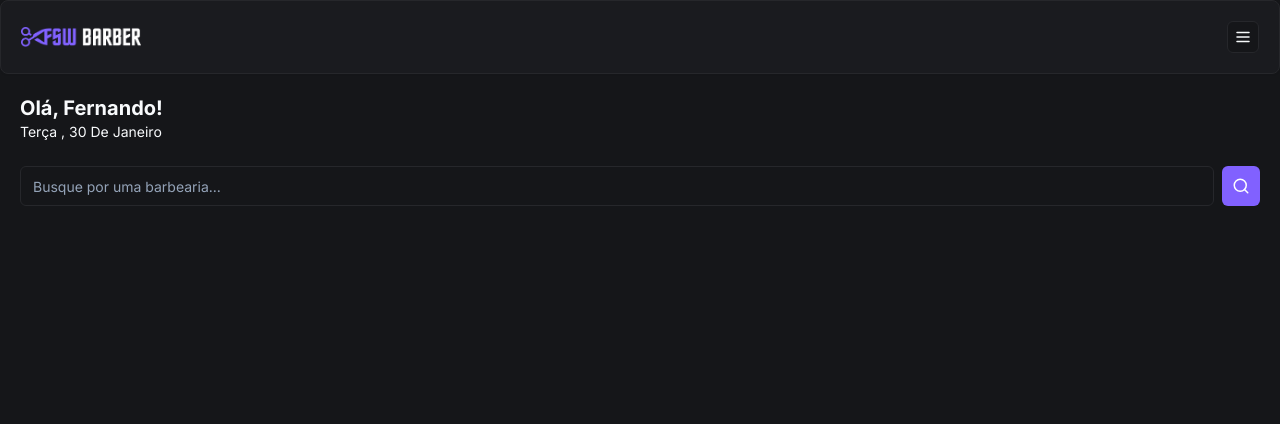
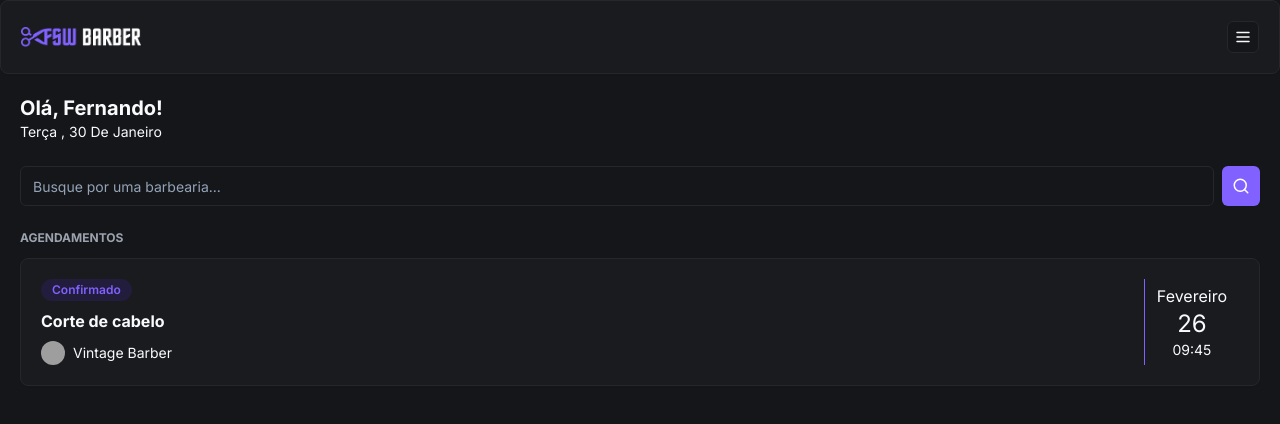
Before and after one commit to Fer96carvalho/barber-app, a Next.js app: page / in a window 1280 px wide. Shown: the top 424 px of the page. Built offline with nearby package versions, Linux system fonts and the light colour scheme; grey boxes are pictures that could not be loaded.

Commit message:
add initial booking component

```diff
--- a/app/(home)/page.tsx
+++ b/app/(home)/page.tsx
@@ -2,6 +2,7 @@
 import Header from "../_components/header";
 import { format, formatDate } from "date-fns";
 import Search from "./_components/search";
+import BookingItem from "../_components/booking-item";
 
 
 export default function Home() {
@@ -19,6 +20,10 @@
       <div className="px-5 mt-6">
         <Search/>
       </div>
+      <div className="px-5 mt-6">
+        <h2 className="text-xs mb-3 uppercase text-gray-400 font-bold">Agendamentos</h2>
+        <BookingItem />
+      </div>
     </div>
   );
 }
--- /dev/null
+++ b/app/_components/booking-item.tsx
@@ -0,0 +1,30 @@
+import { Avatar, AvatarImage, AvatarFallback } from "./ui/avatar";
+import { Badge } from "./ui/badge";
+import { Card, CardContent } from "./ui/card";
+
+const BoonkingItem = () => {
+    return (
+        <Card>
+            <CardContent className="p-5 flex justify-between">
+                <div className="flex flex-col gap-2">
+                    <Badge className="bg-[#221C3D] text-primary hover:bg-[#221C3D] w-fit">Confirmado</Badge>
+                    <h2 className="font-bold">Corte de cabelo</h2>
+                    <div className="flex items-center gap-2">
+                        <Avatar className="h-6 w-6">
+                            <AvatarImage src="https://utfs.io/f/0ddfbd26-a424-43a0-aaf3-c3f1dc6be6d1-1kgxo7.png"/>
+                            <AvatarFallback>A</AvatarFallback>
+                        </Avatar>
+                        <h3 className="text-sm">Vintage Barber</h3>
+                    </div>
+                </div>
+                <div className="flex flex-col items-center px-3 justify-center border-l border-solid border-primary">
+                    <p className="text=sm">Fevereiro</p>
+                    <p className="text-2xl">26</p>
+                    <p className="text-sm">09:45</p>
+                </div>
+            </CardContent>
+        </Card>
+     );
+}
+
+export default BoonkingItem;
--- /dev/null
+++ b/app/_components/ui/avatar.tsx
@@ -0,0 +1,50 @@
+"use client"
+
+import * as React from "react"
+import * as AvatarPrimitive from "@radix-ui/react-avatar"
+
+import { cn } from "@/app/_lib/utils"
+
+const Avatar = React.forwardRef<
+  React.ElementRef<typeof AvatarPrimitive.Root>,
+  React.ComponentPropsWithoutRef<typeof AvatarPrimitive.Root>
+>(({ className, ...props }, ref) => (
+  <AvatarPrimitive.Root
+    ref={ref}
+    className={cn(
+      "relative flex h-10 w-10 shrink-0 overflow-hidden rounded-full",
+      className
+    )}
+    {...props}
+  />
+))
+Avatar.displayName = AvatarPrimitive.Root.displayName
+
+const AvatarImage = React.forwardRef<
+  React.ElementRef<typeof AvatarPrimitive.Image>,
+  React.ComponentPropsWithoutRef<typeof AvatarPrimitive.Image>
+>(({ className, ...props }, ref) => (
+  <AvatarPrimitive.Image
+    ref={ref}
+    className={cn("aspect-square h-full w-full", className)}
+    {...props}
+  />
+))
+AvatarImage.displayName = AvatarPrimitive.Image.displayName
+
+const AvatarFallback = React.forwardRef<
+  React.ElementRef<typeof AvatarPrimitive.Fallback>,
+  React.ComponentPropsWithoutRef<typeof AvatarPrimitive.Fallback>
+>(({ className, ...props }, ref) => (
+  <AvatarPrimitive.Fallback
+    ref={ref}
+    className={cn(
+      "flex h-full w-full items-center justify-center rounded-full bg-muted",
+      className
+    )}
+    {...props}
+  />
+))
+AvatarFallback.displayName = AvatarPrimitive.Fallback.displayName
+
+export { Avatar, AvatarImage, AvatarFallback }
--- /dev/null
+++ b/app/_components/ui/badge.tsx
@@ -0,0 +1,36 @@
+import * as React from "react"
+import { cva, type VariantProps } from "class-variance-authority"
+
+import { cn } from "@/app/_lib/utils"
+
+const badgeVariants = cva(
+  "inline-flex items-center rounded-full border px-2.5 py-0.5 text-xs font-semibold transition-colors focus:outline-none focus:ring-2 focus:ring-ring focus:ring-offset-2",
+  {
+    variants: {
+      variant: {
+        default:
+          "border-transparent bg-primary text-primary-foreground hover:bg-primary/80",
+        secondary:
+          "border-transparent bg-secondary text-secondary-foreground hover:bg-secondary/80",
+        destructive:
+          "border-transparent bg-destructive text-destructive-foreground hover:bg-destructive/80",
+        outline: "text-foreground",
+      },
+    },
+    defaultVariants: {
+      variant: "default",
+    },
+  }
+)
+
+export interface BadgeProps
+  extends React.HTMLAttributes<HTMLDivElement>,
+    VariantProps<typeof badgeVariants> {}
+
+function Badge({ className, variant, ...props }: BadgeProps) {
+  return (
+    <div className={cn(badgeVariants({ variant }), className)} {...props} />
+  )
+}
+
+export { Badge, badgeVariants }
--- a/next.config.mjs
+++ b/next.config.mjs
@@ -1,4 +1,13 @@
 /** @type {import('next').NextConfig} */
-const nextConfig = {};
+const nextConfig = {
+    images: {
+        remotePatterns: [
+            {
+                hostname: 'https://utfs.io/**'
+
+            }
+        ]
+    }
+};
 
 export default nextConfig;
--- a/package.json
+++ b/package.json
@@ -13,6 +13,7 @@
   },
   "dependencies": {
     "@prisma/client": "^5.8.1",
+    "@radix-ui/react-avatar": "^1.0.4",
     "@radix-ui/react-slot": "^1.0.2",
     "class-variance-authority": "^0.7.0",
     "clsx": "^2.1.0",
```
Also changed, not shown: 1 other file (tests, documents, lock files or other folders).
